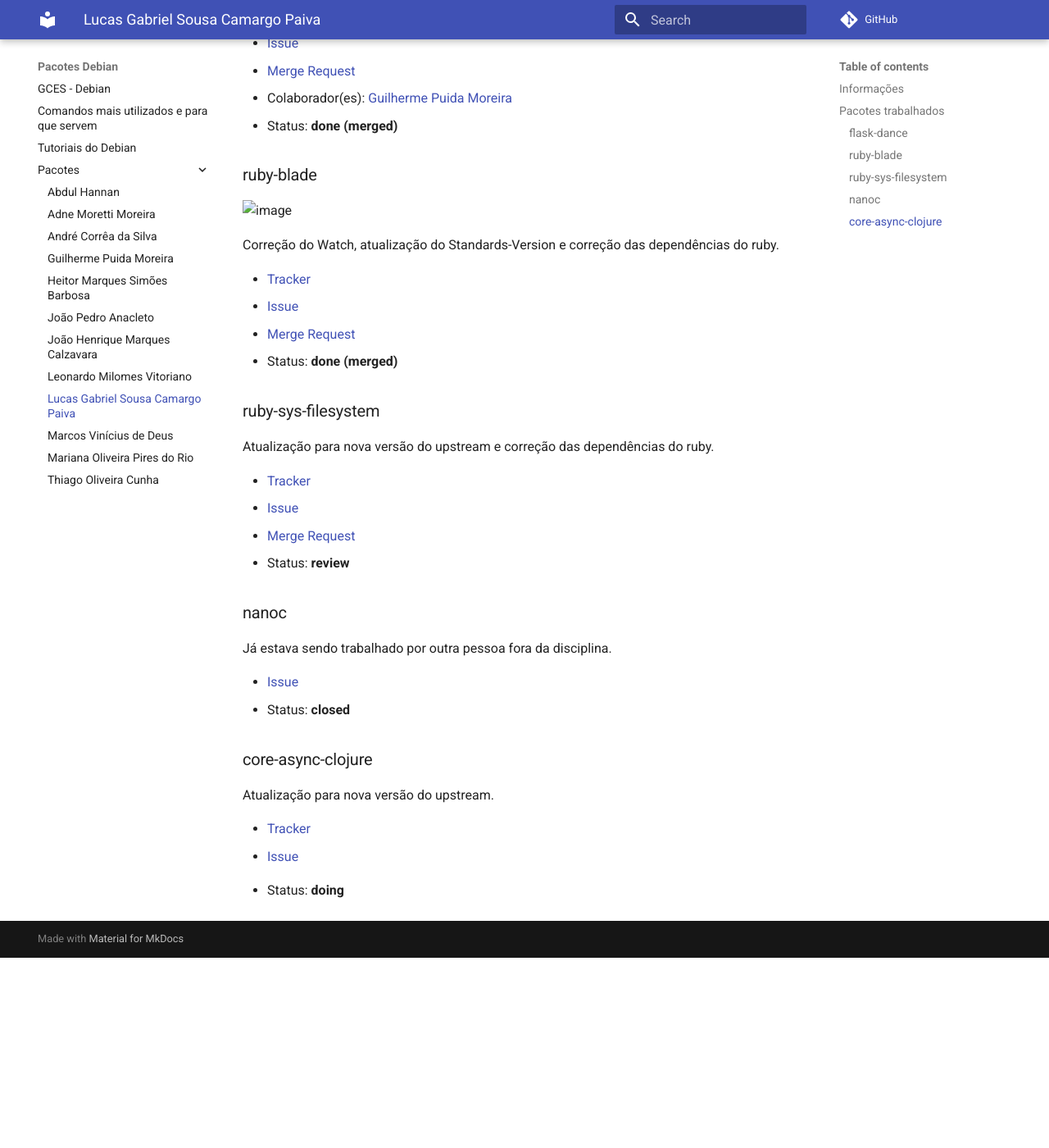
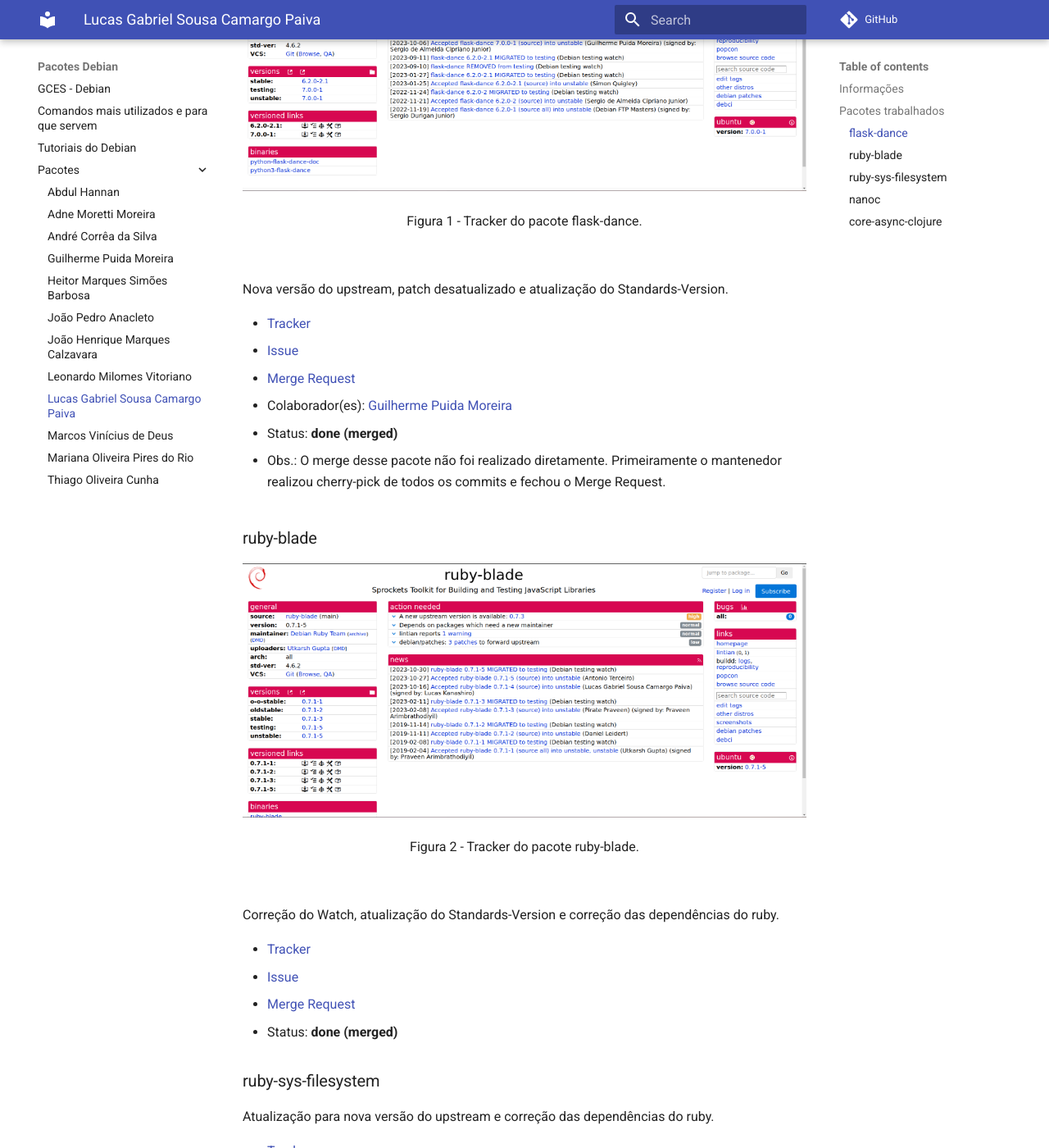
Before and after one commit to FGA-GCES/Debian_Pacotes, an MkDocs documentation site: the page built from docs/pacotes/lucas-gabriel-sousa-camargo-paiva.md, in a window 1280 px wide and 1400 px high, scrolled down 470 px. Shown: the whole window at 82% size. Built offline with MkDocs 1.6.1 and Material for MkDocs 9.7.7, drawn with Linux system fonts in a browser that asks for light colours; comment, search, counter and statistics services are not loaded; before the commit the page ends 1638 px from its top, so only the background shows below that.

Commit message:
fix: images

```diff
--- a/docs/pacotes/lucas-gabriel-sousa-camargo-paiva.md
+++ b/docs/pacotes/lucas-gabriel-sousa-camargo-paiva.md
@@ -10,7 +10,10 @@
 
 ### flask-dance
 
-![image](/docs/assets/flask-dance.png)
+![Figura 1 - Tracker do pacote flask-dance.](/assets/flask-dance.png)
+
+<center> Figura 1 - Tracker do pacote flask-dance.</center>
+<br>
 
 Nova versão do upstream, patch desatualizado e atualização do
 Standards-Version.
@@ -21,11 +24,14 @@
 - Colaborador(es): [Guilherme Puida Moreira](https://salsa.debian.org/puida)
 - Status: **done (merged)**
 
-<!-- - Obs.: O merge desse pacote não foi realizado diretamente, primeiramente é feito o cherry-pick de todos os commits e então realizado o merge -->
+- Obs.: O merge desse pacote não foi realizado diretamente. Primeiramente o mantenedor realizou cherry-pick de todos os commits e fechou o Merge Request.
 
 ### ruby-blade
 
-![image](/docs/assets/ruby-blade.png)
+![Figura 2 - Tracker do pacote ruby-blade.](/assets/ruby-blade.png)
+
+<center> Figura 2 - Tracker do pacote ruby-blade.</center>
+<br>
 
 Correção do Watch, atualização do Standards-Version e correção das dependências do ruby.
 
```
Also changed, not shown: docs/pacotes/guilherme-puida-moreira.md (+2 -0 lines), docs/pacotes/joao-henrique-marques-calzavara.md (+5 -5 lines).
